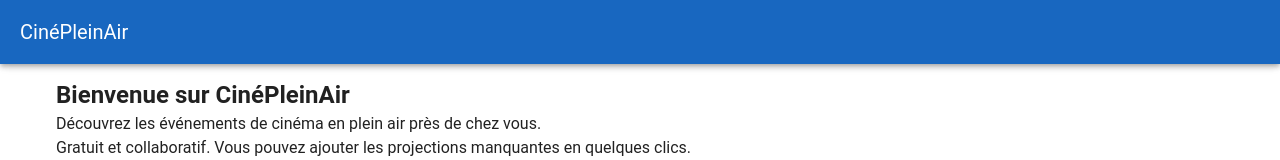
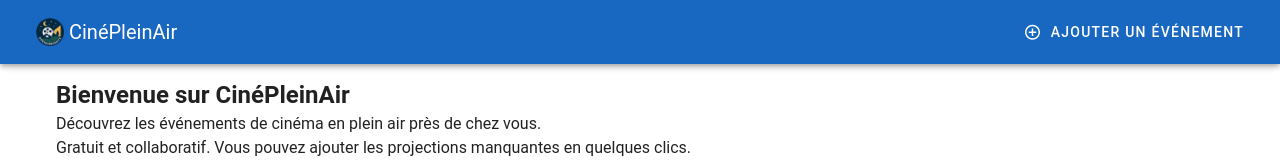
Before and after one commit to raphodn/open-air-events, a Vue app: page / in a window 1280 px wide. Shown: the top 160 px of the page. Built offline with nearby package versions, Linux system fonts and the light colour scheme; no server answers.

Commit message:
feat(Header): ajout de l'icone. ajout d'un bouton directe vers le formulaire

```diff
--- a/src/components/Header.vue
+++ b/src/components/Header.vue
@@ -1,10 +1,23 @@
 <template>
-  <v-app-bar app color="primary" dark>
-    <v-app-bar-title style="cursor:pointer;" to="/" @click="$router.push('/')">CinéPleinAir</v-app-bar-title>
+  <v-app-bar class="bg-primary pl-4 pr-4">
+    <v-app-bar-title>
+      <span style="cursor:pointer" role="link" tabindex="0" @click="$router.push('/')" @keydown.enter="$router.push('/')">
+        <img src="/favicon.png" height="28" width="28" alt="Open Prices logo" style="vertical-align:bottom" />
+        {{ constants.APP_NAME }}
+      </span>
+    </v-app-bar-title>
+    <v-btn v-if="!display.smAndUp" icon="mdi-plus-circle-outline" to="/events/create" aria-label="Ajouter" />
+    <v-btn v-else prepend-icon="mdi-plus-circle-outline" to="/events/create" aria-label="Ajouter">
+      Ajouter un événement
+    </v-btn>
   </v-app-bar>
 </template>
 
 <script setup>
+import { useDisplay } from 'vuetify'
+import constants from '../constants'
+
+const display = useDisplay()
 </script>
 
 <style scoped>
--- a/src/constants.js
+++ b/src/constants.js
@@ -1,6 +1,7 @@
 const OEDB_WHAT_DEFAULT = 'culture.cinema.outdoor'
 
 export default {
+  APP_NAME: 'CinéPleinAir',
   OEDB_WIKI_URL: 'https://wiki.openstreetmap.org/wiki/OpenEventDatabase',
   OEDB_API_URL: 'https://api.openeventdatabase.org',
   OEDB_WHAT_DEFAULT,
```
